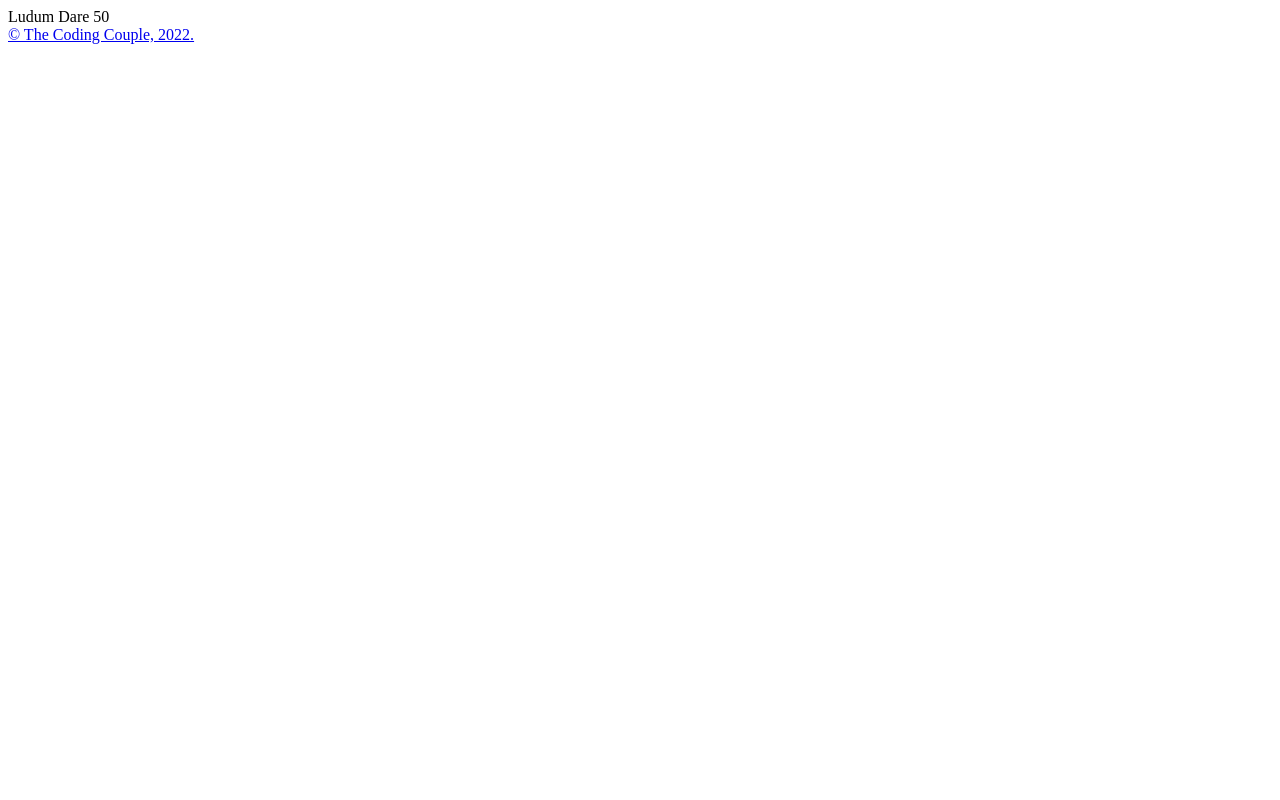
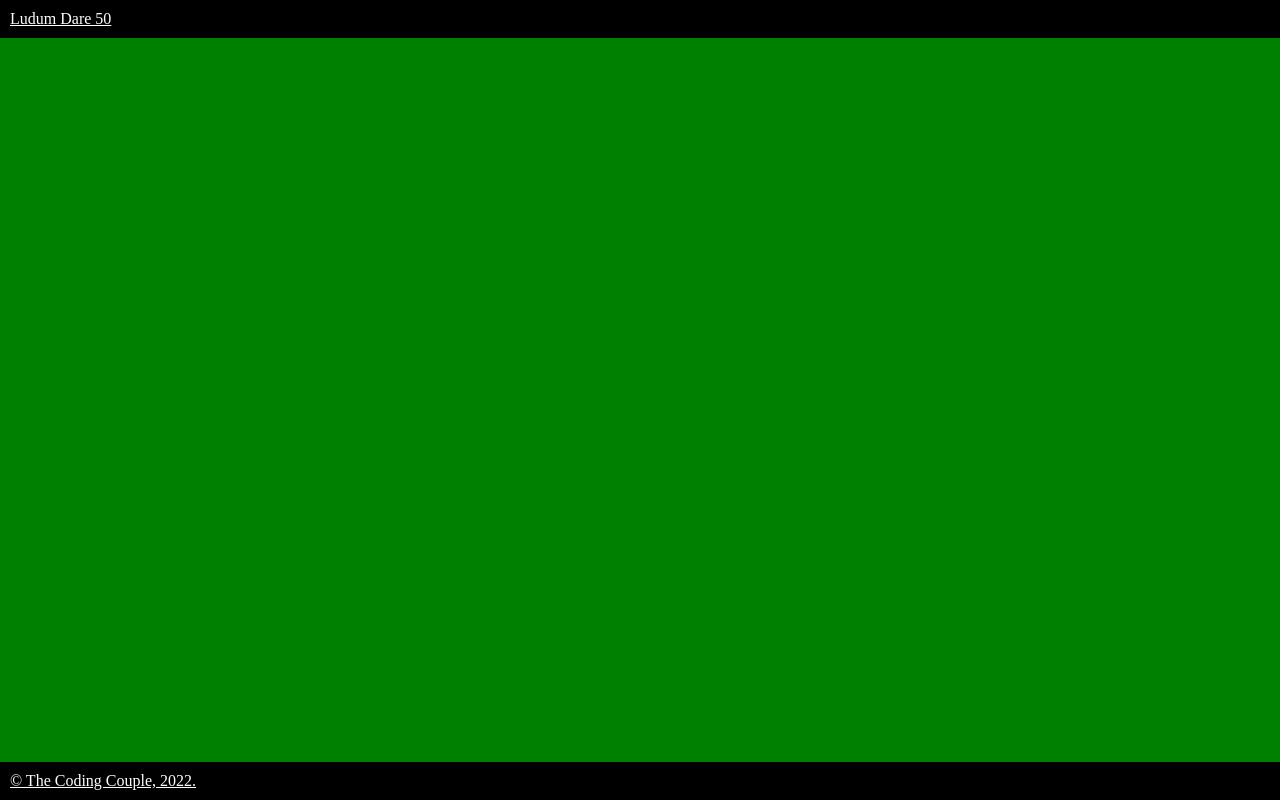
Before and after one commit to thecodingcouple/ludum-dare-50, a website: page index.html in a window 1280 px wide. Drawn offline with Linux system fonts and the light colour scheme.

Commit message:
More boilerplate

```diff
--- a/index.html
+++ b/index.html
@@ -3,11 +3,14 @@
     <head>
         <title>Ludum Dare 50</title>
         <meta charset="UTF-8">
+        <link rel='shortcut icon' type='image/x-icon' href='public/favicon.ico' />
         <link href="style.css" rel="stylesheet">
     </head>
     <body>
-        <header>Ludum Dare 50</header>
-        <main></main>
+        <header><a href="https://github.com/thecodingcouple/ludum-dare-50">Ludum Dare 50</a></header>
+        <main>
+            <canvas></canvas>
+        </main>
         <footer>
             <a href="https://www.thecodingcouple.com/">&copy; The Coding Couple, 2022.</a>
         </footer>
--- a/style.css
+++ b/style.css
@@ -1,10 +1,29 @@
-header {
+body {
+    height: 100vh;
+    margin: 0;
+    padding: 0;
+}
 
+body {
+    display: flex;
+    flex-direction: column;
+}
+
+header,
+footer {
+    background: black;
+    padding: 10px;
+}
+
+header,
+footer,
+a {
+    color: white;
 }
 
 main {
-    height: 100%;
-    background: black;
+    flex-grow: 1;
+    background: green;
 }
 
 footer {
```
